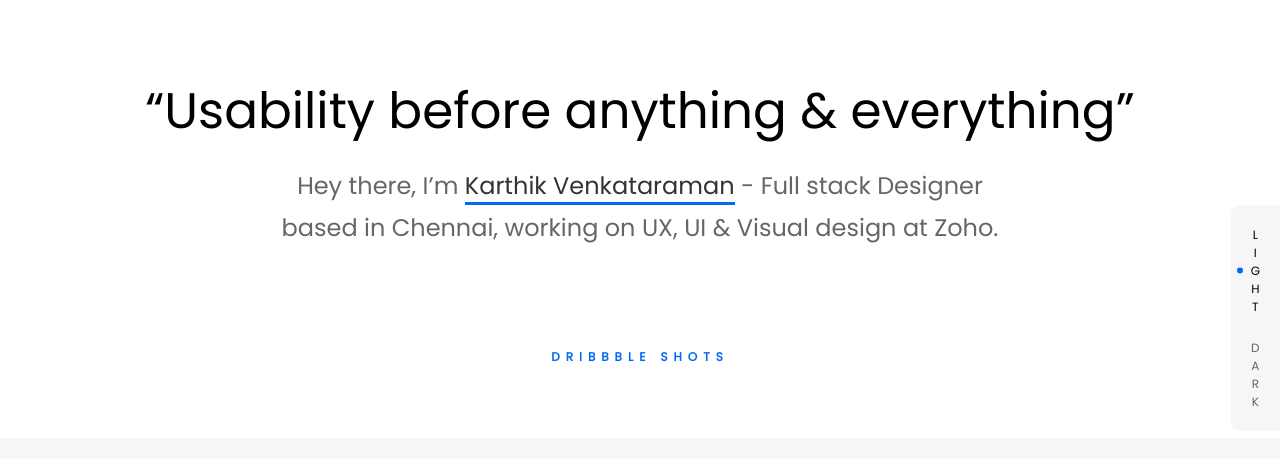
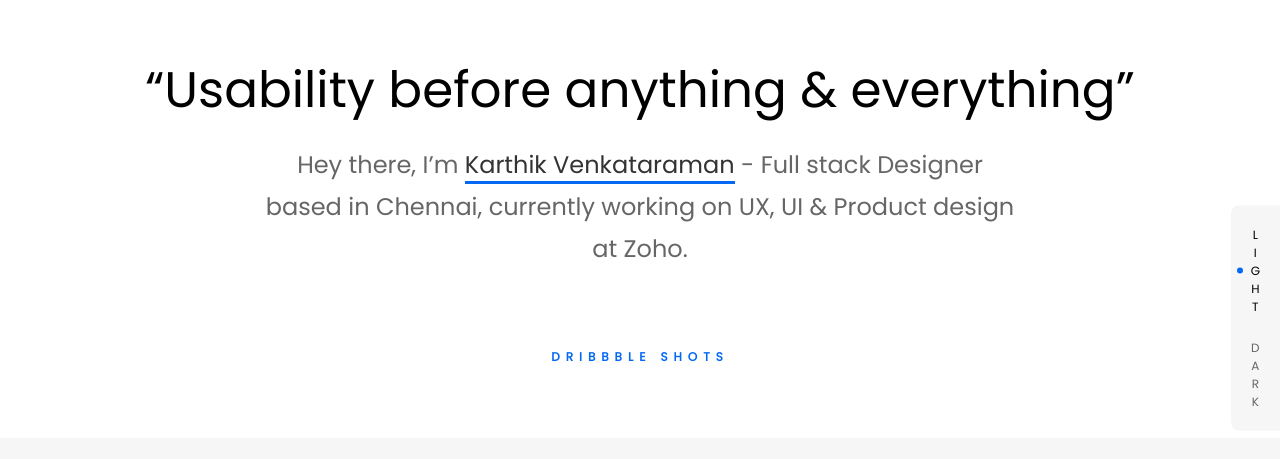
Before and after one commit to kv96/kv96.github.io, a plain HTML site: page index.html in a window 1280 px wide. Shown: the part 82-541 px from the top of the page. Drawn offline with nearby package versions, Linux system fonts and the light colour scheme; files that its build step writes are made by us from their sources; no server answers; files whose address does not match are found by name.

Commit message:
Update index.html

```diff
--- a/index.html
+++ b/index.html
@@ -44,7 +44,7 @@
         <section id="hero" class="hero container d-flex justify-content-center align-items-center mt-5 mt-sm-0">
             <div class="text-center d-flex flex-column align-items-center">
                 <h1 class="hero__jumbotron">“Usability before anything & everything”</h1>
-                <p class="hero__lead mt-3">Hey there, I’m <span class="hero__lead--name">Karthik Venkataraman</span> - Full stack Designer based in Chennai, working on UX, UI & Visual design at Zoho.</p>
+                <p class="hero__lead mt-3">Hey there, I’m <span class="hero__lead--name">Karthik Venkataraman</span> - Full stack Designer based in Chennai, currently working on UX, UI & Product design at Zoho.</p>
             </div>
         </section>
         <div id="works" class="mb-5">
```
